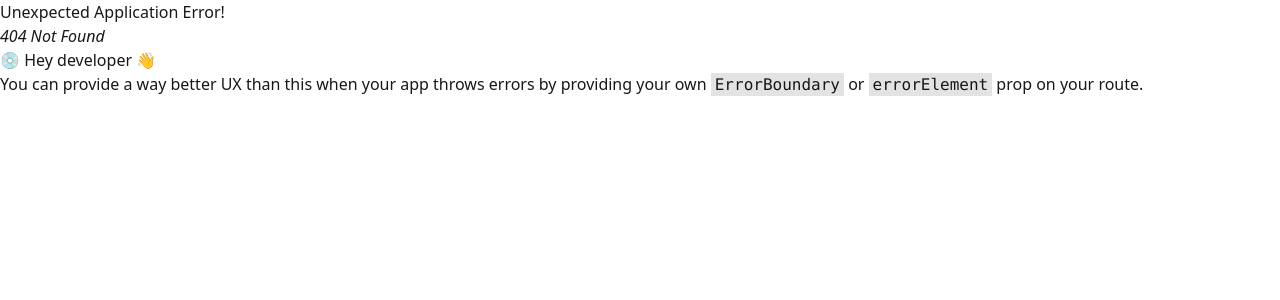
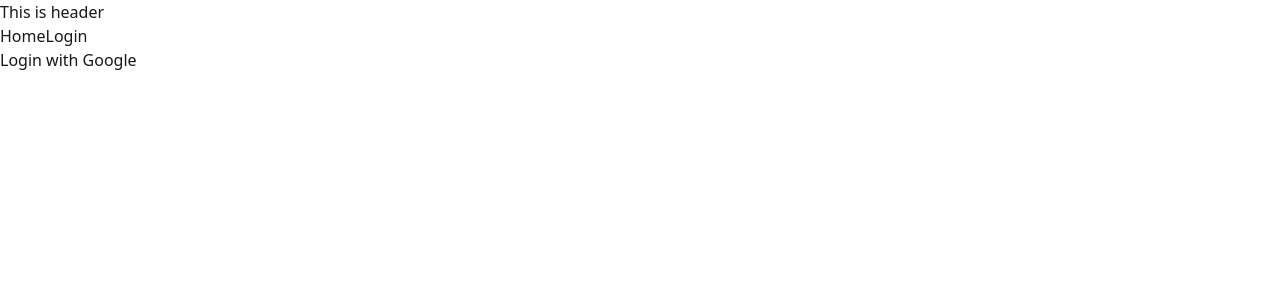
Before and after one commit to tasninanika/Practice_Firebase, a React (Vite) app: page /login in a window 1280 px wide. Before the commit this address had no page. Shown: the top 300 px of the page. Built offline with nearby package versions, Linux system fonts and the light colour scheme.

Commit message:
updated main.jsx

```diff
--- /dev/null
+++ b/src/Login/Login.jsx
@@ -0,0 +1,9 @@
+const Login = () => {
+  return (
+    <div>
+      <button>Login with Google</button>
+    </div>
+  );
+};
+
+export default Login;
--- a/src/components/Header/Header.jsx
+++ b/src/components/Header/Header.jsx
@@ -1,7 +1,11 @@
+import { NavLink } from "react-router-dom";
+
 const Header = () => {
   return (
     <div>
       <h2>This is header</h2>
+      <NavLink to="/">Home</NavLink>
+      <NavLink to="/login">Login</NavLink>
     </div>
   );
 };
--- a/src/main.jsx
+++ b/src/main.jsx
@@ -4,6 +4,7 @@ import { createBrowserRouter, RouterProvider } from "react-router-dom";
 import "./index.css";
 import Main from "./components/Layouts/Main";
 import Home from "./components/Home/Home";
+import Login from "./Login/Login";
 
 const router = createBrowserRouter([
   {
@@ -14,6 +15,10 @@ const router = createBrowserRouter([
         path: "/",
         element: <Home></Home>,
       },
+      {
+        path: "login",
+        element: <Login></Login>,
+      },
     ],
   },
 ]);
```
